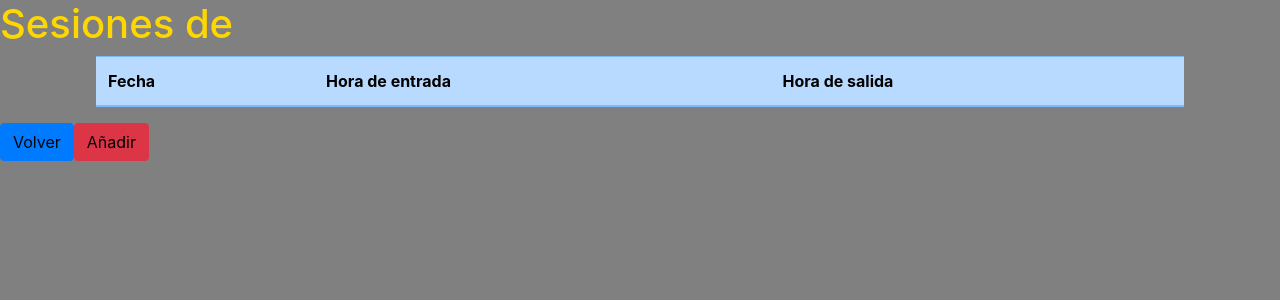
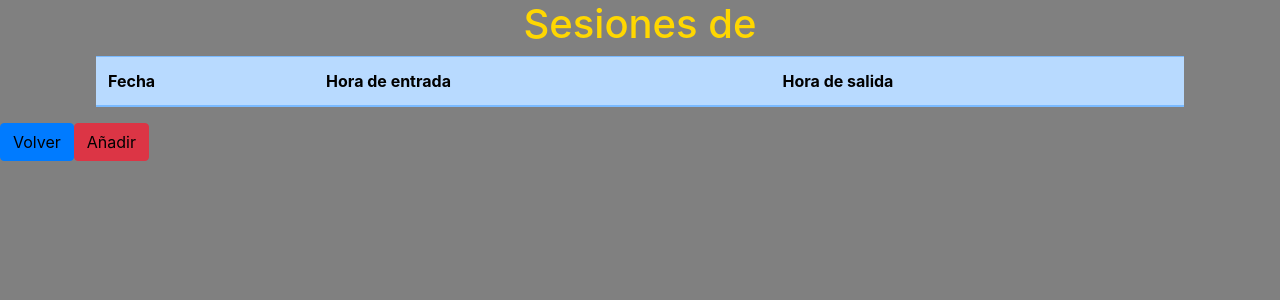
Before and after one commit to JoseManuelJimenezTrujillo/proyecto_GYM, a PHP site: page /sesiones.php?id=1 in a window 1280 px wide. Shown: the part 64-364 px from the top of the page. Run offline with PHP 8.4, Linux system fonts and the light colour scheme; data that the repository does not hold is empty.

Commit message:
sesiones centrar

```diff
--- a/estilos.css
+++ b/estilos.css
@@ -35,3 +35,7 @@ thead{
 .nav{
     color:gold;
 }
+
+.titulo-ses{
+    align-self: center;
+}
--- a/sesiones.php
+++ b/sesiones.php
@@ -63,9 +63,10 @@ $fila2 = $resultado2->fetch_assoc();
 
 </head>
 
-
 <body>
-	<h1>Sesiones de <?php echo $fila2['Nombre']; ?></h1>
+<div class="d-flex flex-column ">
+		<h1 class="align-self-center align-self-xl-center align-self-lg-center align-self-md-center align-self-sm-center">Sesiones de <?php echo $fila2['Nombre']; ?></h1>
+		</div>
 	<div class="d-flex justify-content-center justify-content-sm-center justify-content-md-center justify-content-lg-center justify-content-xl-center" style="width:100%">
 		<div class="tabla alig-items-center " style="width:85%; margin: auto;">
 			<table id="tabla" class="table table-primary " style="width:100%">
```
